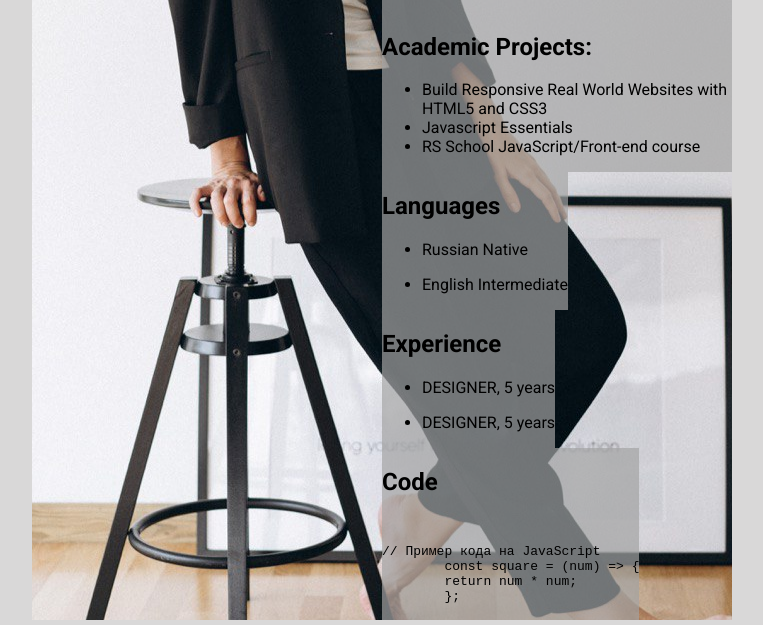
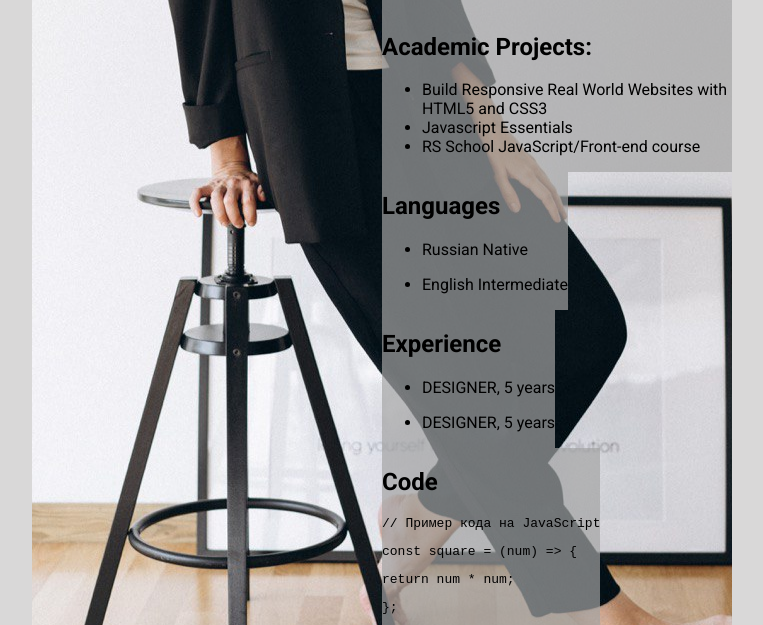
Before and after one commit to titosik/rsschool-cv, a plain HTML site: page index.html in a window 1280 px wide. Shown: the part 545-1170 px from the top of the page, without its empty margins (258-1021 px from the left). Drawn offline with Linux system fonts and the light colour scheme.

Commit message:
fix: fix w3.org error

```diff
--- a/index.html
+++ b/index.html
@@ -90,21 +90,15 @@
 
                 <section class="section code-section information section-background" id="code">
                     <h2>Code</h2>
-                    <code><pre>
-                        <p>// Пример кода на JavaScript
-        const square = (num) => {
-        return num * num;
-        };</pre>
+                    <code>
+                        <p>// Пример кода на JavaScript</p>
+        <p>const square = (num) => {</p>
+        <p>return num * num;</p>
+        <p>};</p>
                         </code>
-                        </p>
                 </section>
             </div>
 
-
-
-
-
-        </div>
     </main>
 </div>
     <footer>
```
